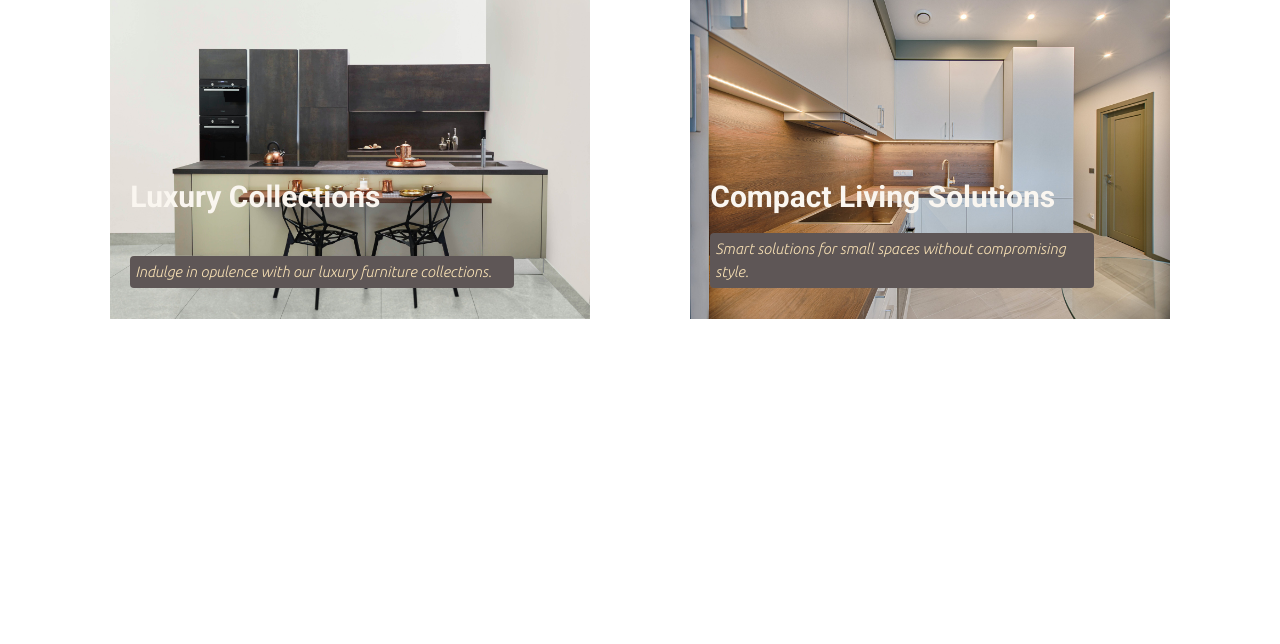
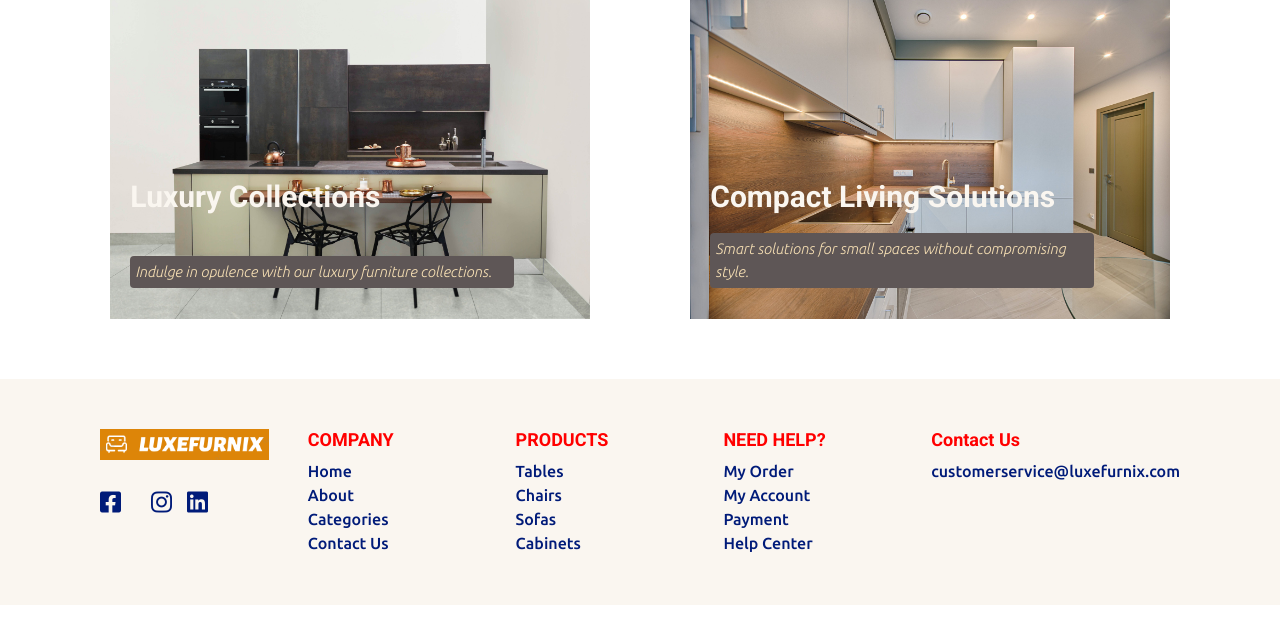
Before and after one commit to EucTech/luxefurnix, a Python web app: template templates/layout.html in a window 1280 px wide. Shown: the part 137-781 px from the top of the page. Run offline with Jinja, Linux system fonts and the light colour scheme; the template is opened without the code that fills it, so the values that code supplies are empty.

Commit message:
added footer section

```diff
--- a/templates/layout.html
+++ b/templates/layout.html
@@ -116,8 +116,54 @@
         </div>
     </section>
 
-    <footer id="foo">
-        <p></p>
+
+
+    <footer>
+        <div class="footer-section">
+            <div>
+                <a href=""><img src="/static/images/luxefurnix logo.png" alt="Luxefurnix_logo"></a>
+                <div class="icons">
+                    <a href=""><i class="fa-brands fa-square-facebook"></i></a>
+                    <a href=""><i class="fa-brands fa-x-twitter"></i></a>
+                    <a href=""><i class="fa-brands fa-instagram"></i></a>
+                    <a href=""><i class="fa-brands fa-linkedin"></i></a>
+                </div>
+            </div>
+            <div class="last">
+                <h4>COMPANY</h4>
+                <a href="">Home</a>
+                <a href="">About</a>
+                <a href="">Categories</a>
+                <a href="">Contact Us</a>
+            </div>
+
+            <div class="last">
+                <h4>PRODUCTS</h4>
+                <a href="">Tables</a>
+                <a href="">Chairs</a>
+                <a href="">Sofas</a>
+                <a href="">Cabinets</a>
+            </div>
+
+            <div class="last">
+                <h4>NEED HELP?</h4>
+                <a href="">My Order</a>
+                <a href="">My Account</a>
+                <a href="">Payment</a>
+                <a href="">Help Center</a>
+            </div>
+
+            <div class="last">
+                <h4>Contact Us</h4>
+                <a href="">customerservice@luxefurnix.com</a>
+                <div class="icons">
+                    <a href=""><i class="fa-brands fa-square-facebook"></i></a>
+                    <a href=""><i class="fa-brands fa-x-twitter"></i></a>
+                    <a href=""><i class="fa-brands fa-instagram"></i></a>
+                    <a href=""><i class="fa-brands fa-linkedin"></i></a>
+                </div>
+            </div>
+        </div>
     </footer>
 
     <!-- Boostrap -->
```
